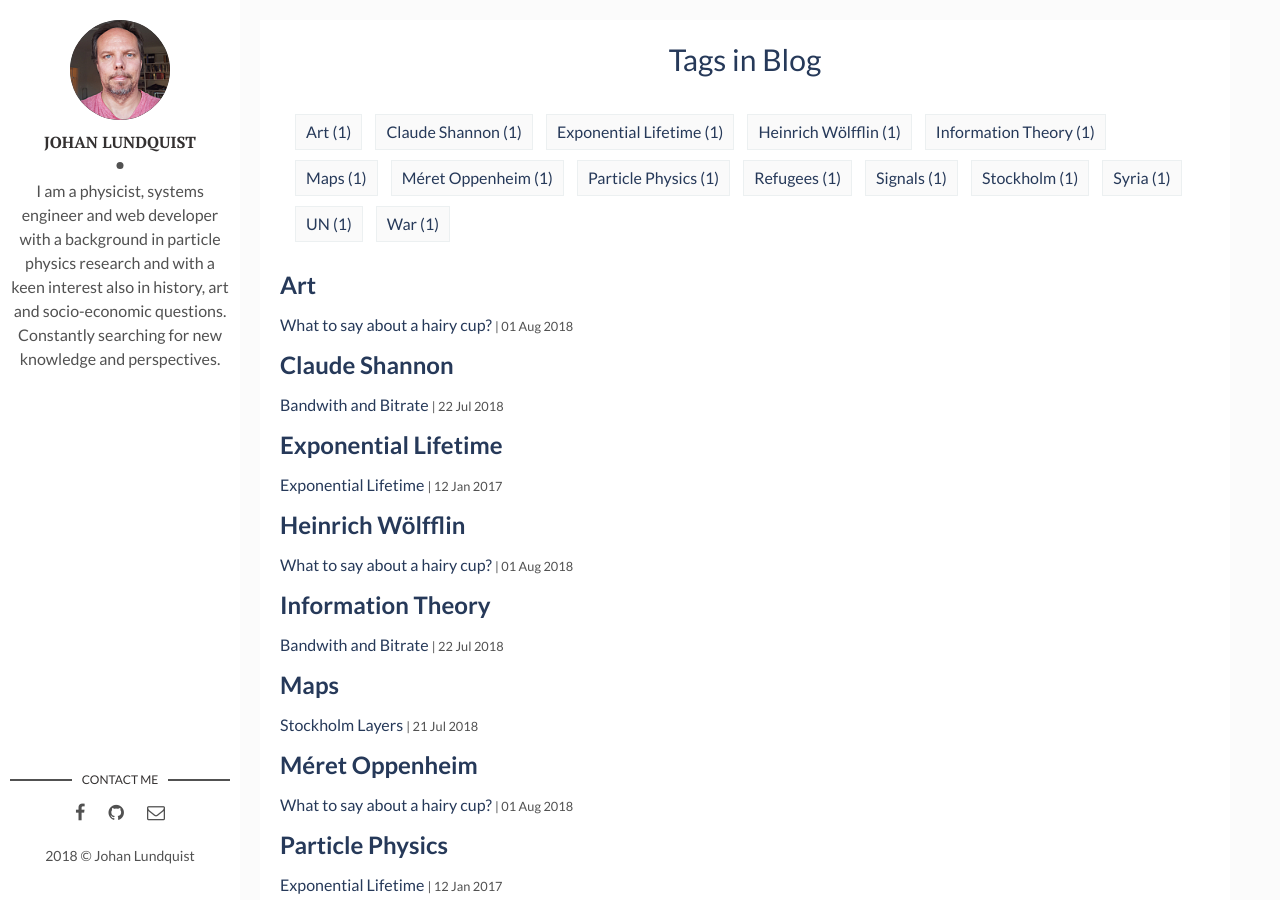
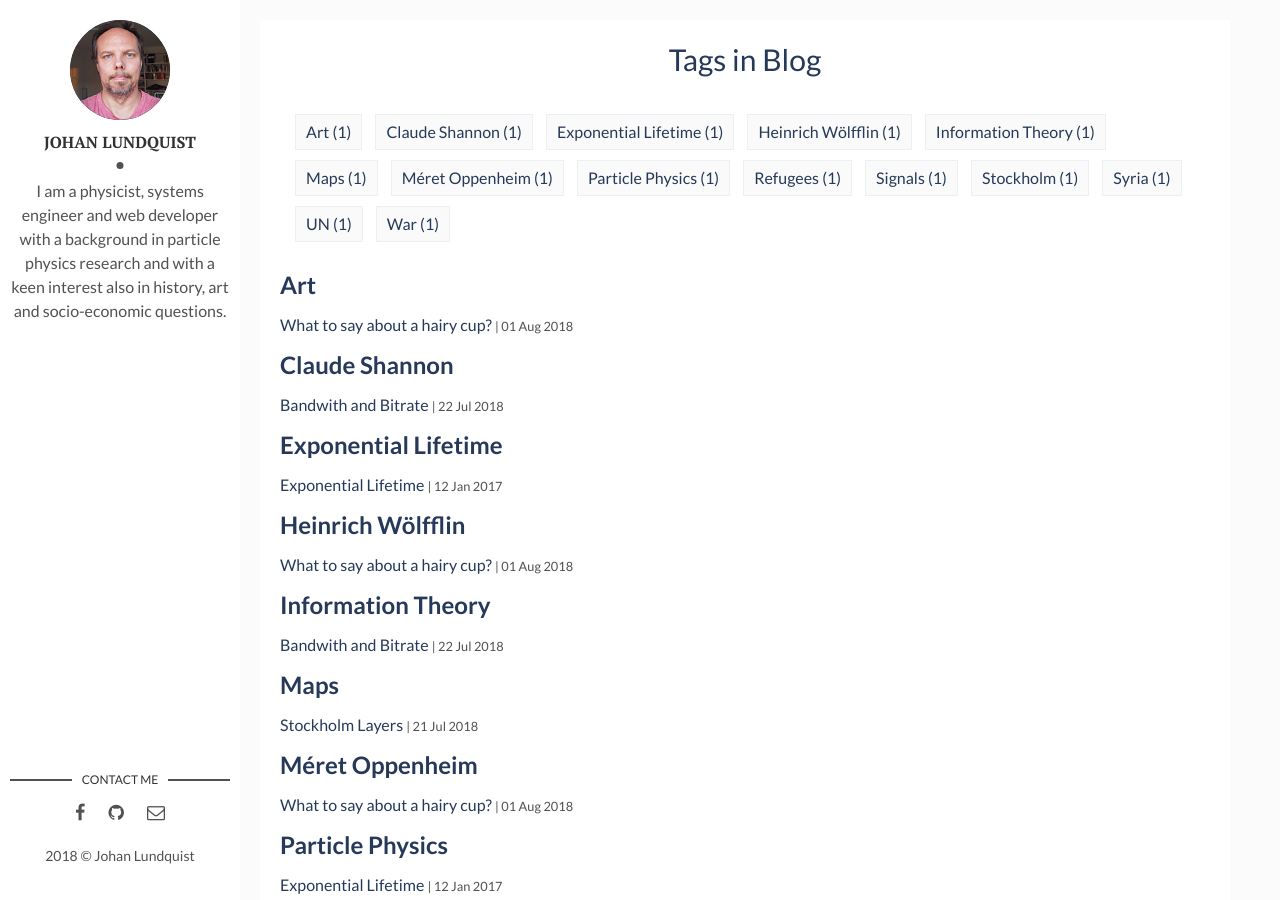
Before and after one commit to youone/youone.github.io, a Jekyll site: the page built from tags.html, in a window 1280 px wide and 900 px high. Built offline with Jekyll 4.4.1, drawn with Linux system fonts in a browser that asks for light colours.

Commit message:
Update _config.yml

```diff
--- a/_config.yml
+++ b/_config.yml
@@ -12,7 +12,7 @@ site-twitter: #if your site has a twitter account, enter it here
 # Author Settings
 author: Johan Lundquist # add your name
 author-img: johan_color_mini2.jpg # add your photo
-about-author: I am a physicist, systems engineer and web developer with a background in particle physics research and with a keen interest also in history, art and socio-economic questions. Constantly searching for new knowledge and perspectives. # add description
+about-author: I am a physicist, systems engineer and web developer with a background in particle physics research and with a keen interest also in history, art and socio-economic questions. # add description
 #social-twitter: # add your Twitter handle
 social-facebook: johan.lundquist.75
 social-github: youone # add your Github handle
```
